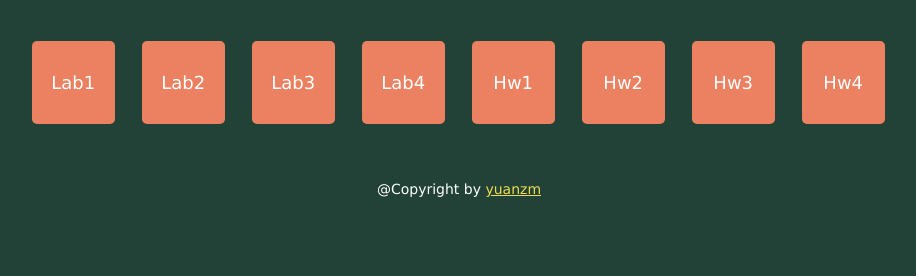
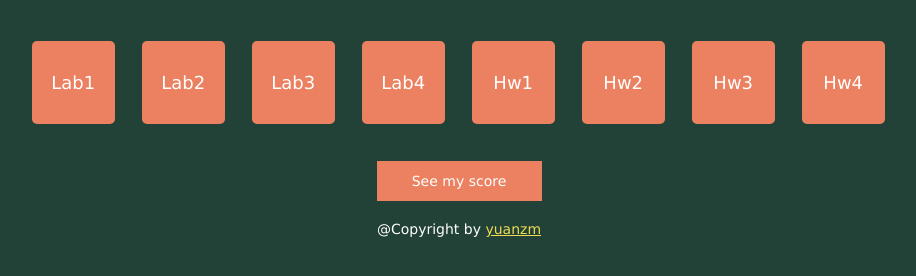
Before and after one commit to yuanzm/web2.0, a website: page index.html in a window 1280 px wide. Shown: the part 184-460 px from the top of the page, without its empty margins (181-1097 px from the left). Drawn offline with Linux system fonts and the light colour scheme.

Commit message:
add score link

```diff
--- a/index.html
+++ b/index.html
@@ -89,6 +89,9 @@
 				</div>
 			</div>
 		</section>
+		<section id = "link">
+			<a href="https://docs.google.com/spreadsheets/d/1dxyDCTq9ELArBgCSzTc9CgunmWj_-xHQK973GFmYCts/pubhtml" id = "score">See my score</a>
+		</section>
 		<footer>
 			<p>@Copyright by <a href="http://www.cnblogs.com/yuanzm/">yuanzm</a></p>
 		</footer>
--- a/static/scss/main.scss
+++ b/static/scss/main.scss
@@ -94,7 +94,22 @@ section {
 		@include css3(opacity, 1);
 	}
 }
+#link {
+	text-align: center;
+}
+#score {
+	display: inline-block;
+	width: 165px;
+	height: 40px;
+	text-decoration: none;
+	line-height: 40px;
+	color: #fff;
+	background-color: #eb8160;
 
+}
+#score:hover {
+	background-color: #B45D42;
+}
 footer {
 	text-align: center;
 }
```
Also changed, not shown: static/css/main.css.
